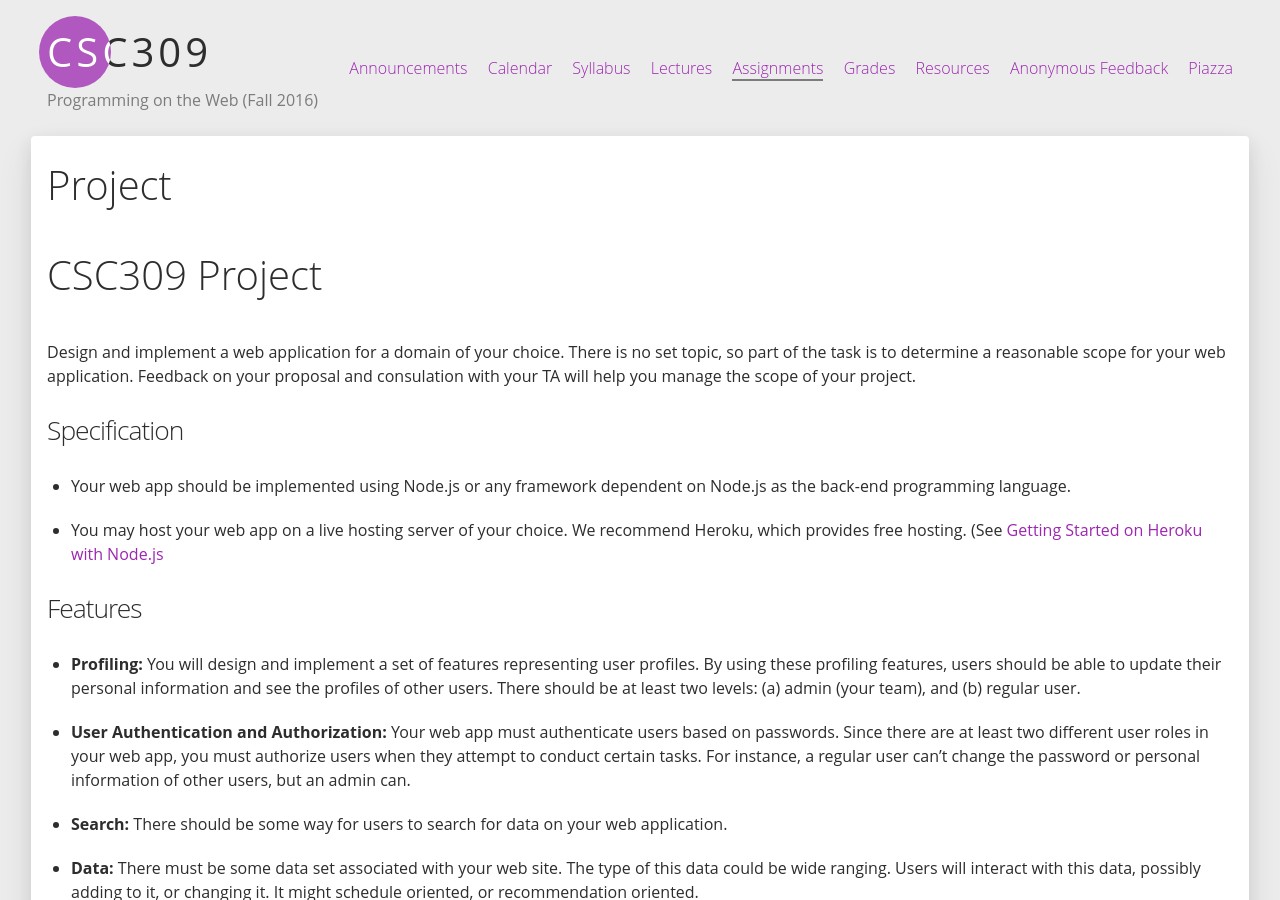
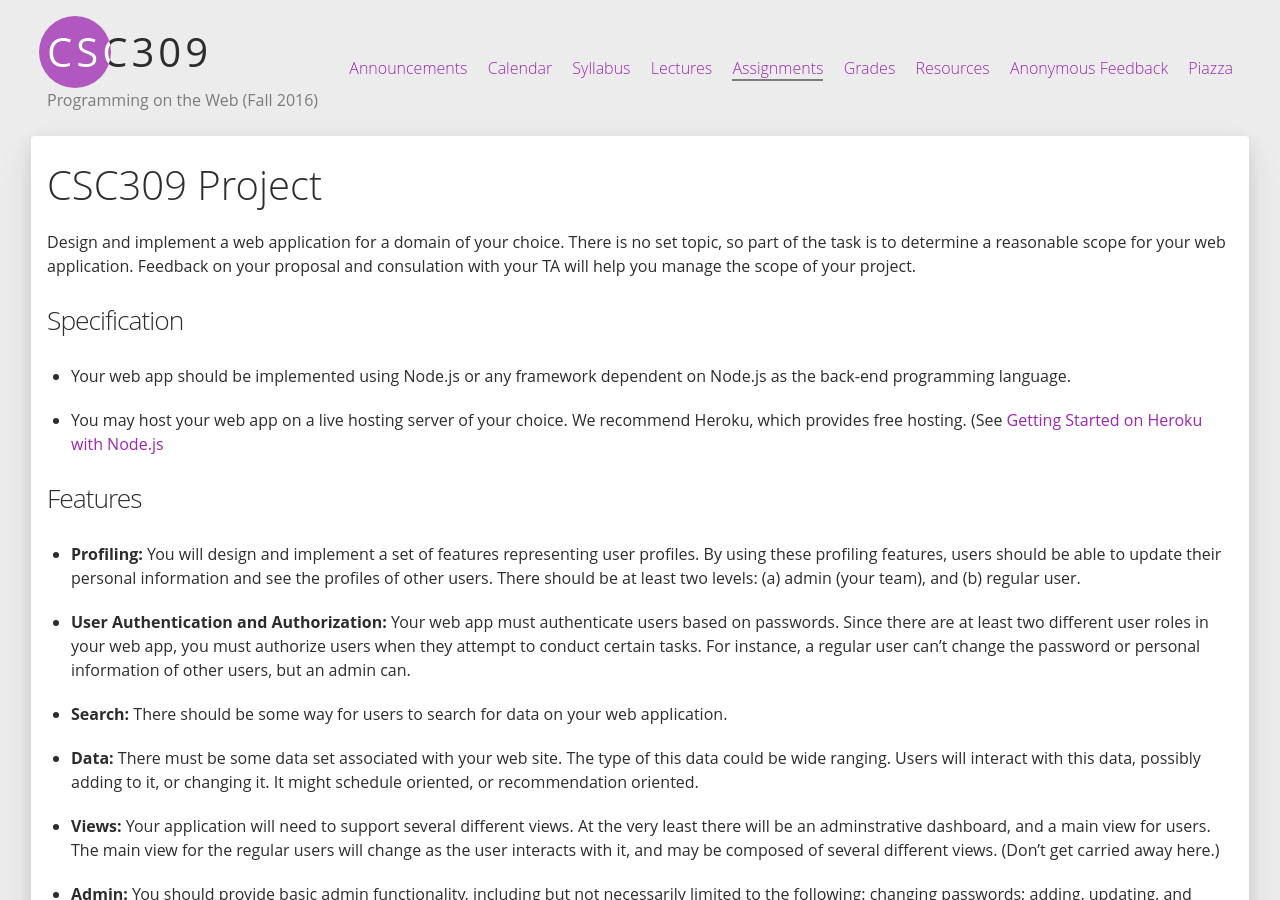
Before and after one commit to nigef/CSC309-Fall-2016.github.io, a Jekyll site: the page built from assignments/project.md, in a window 1280 px wide and 900 px high. Built offline with Jekyll 4.4.1, drawn with Linux system fonts in a browser that asks for light colours.

Commit message:
fixing links

```diff
--- a/assignments/project.md
+++ b/assignments/project.md
@@ -1,11 +1,9 @@
 ---
 layout: page
-title: Project
+title: CSC309 Project
 permalink: /assignments/project.html
 ---
 
-
-# CSC309 Project
 
 Design and implement a web application for a domain of your choice. There is no set topic, so part of the task is to determine a reasonable scope for your web application.  Feedback on your proposal and consulation with your TA will help you manage the scope of your project.
 
```
